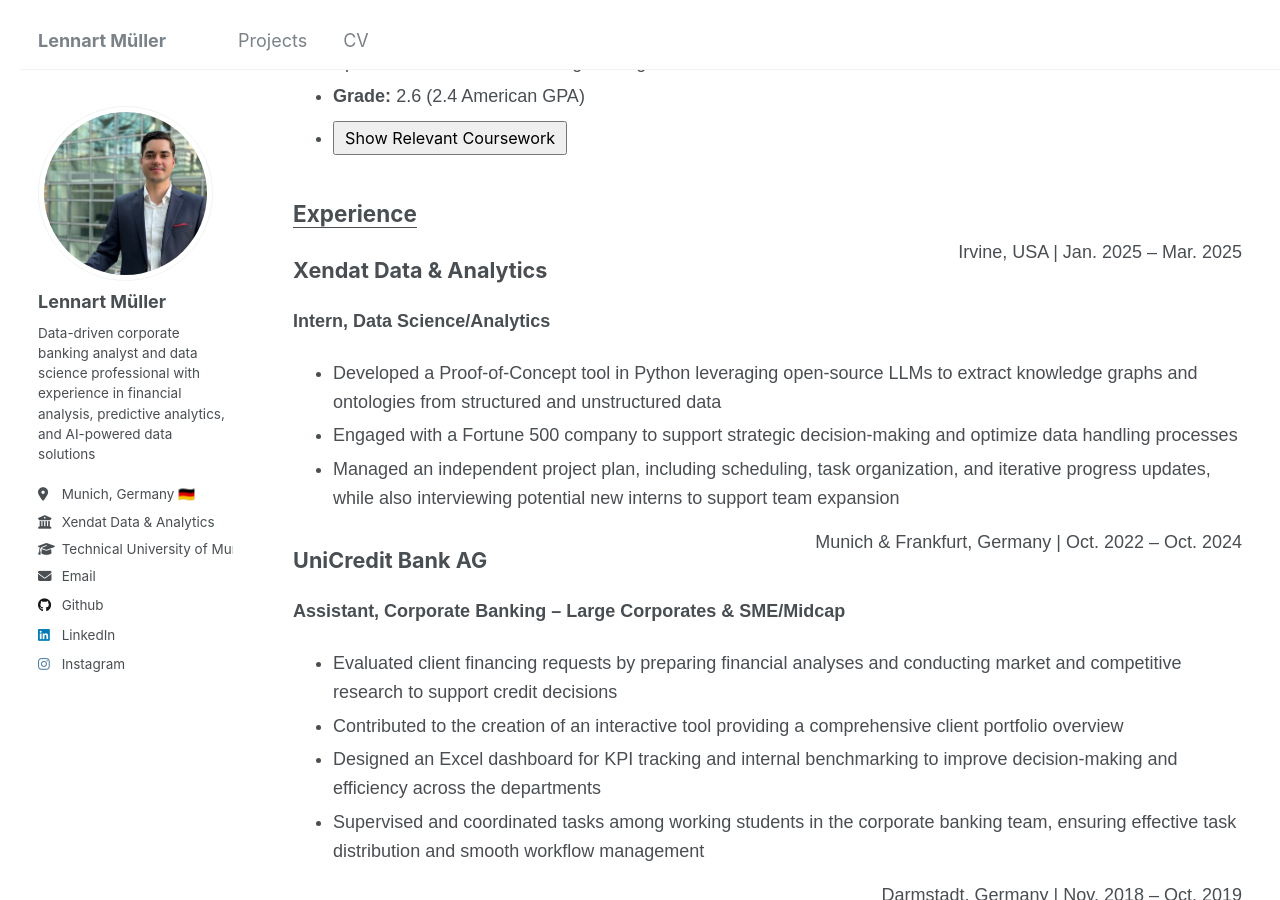
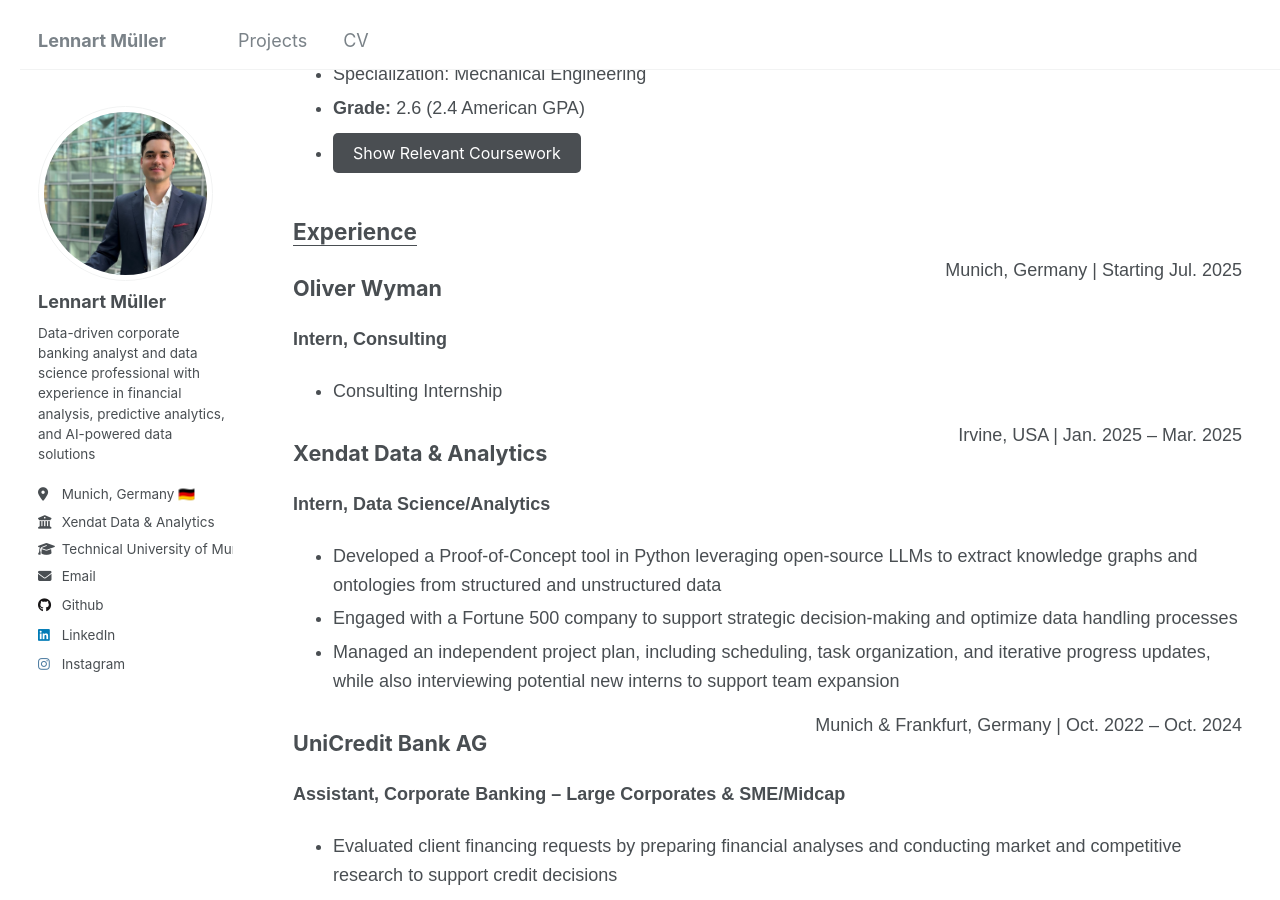
Before and after one commit to lennartmueller123/lennartmueller123.github.io, a Jekyll site: the page built from _pages/cv.html, in a window 1280 px wide and 900 px high, scrolled down 771 px. Built offline with Jekyll 4.4.1, drawn with Linux system fonts in a browser that asks for light colours.

Commit message:
Update cv.html
Align Bottoms and Drop downs + Adding OW internship

```diff
--- a/_pages/cv.html
+++ b/_pages/cv.html
@@ -75,7 +75,7 @@
                 <li>Part of my exchange semester</li>
                 <li><strong>Grade: </strong>4.0  (1.0 German GPA)</li>
                 <li>
-                  <button onclick="toggleDropdown('uci-courses')" style="margin-top: 5px; padding: 5px 10px; font-size: 0.9em; cursor: pointer;">
+                  <button onclick="toggleDropdown('uci-courses')" style="margin-top: 5px; padding: 10px 20px; background-color: #4A4E52; color: white; border: none; border-radius: 5px; font-size: 16px; cursor: pointer;">
                     Show Relevant Coursework
                   </button>
                   <ul id="uci-courses" style="display: none; margin-top: 5px;">
@@ -100,7 +100,7 @@
                 <li>Specialization: Finance & Accounting / Computer Engineering</li>
                 <li><strong>Grade: </strong>1.2   (3.8 American GPA)</li>
                 <li>
-                  <button onclick="toggleDropdown('tum-courses')" style="margin-top: 5px; padding: 5px 10px; font-size: 0.9em; cursor: pointer;">
+                  <button onclick="toggleDropdown('tum-courses')" style="margin-top: 5px; padding: 10px 20px; background-color: #4A4E52; color: white; border: none; border-radius: 5px; font-size: 16px; cursor: pointer;">
                     Show Relevant Coursework
                   </button>
                   <div id="tum-courses" style="display: none; margin-top: 10px;">
@@ -145,7 +145,7 @@
                 <li>Specialization: Mechanical Engineering</li>
                 <li><strong>Grade: </strong>2.6 (2.4 American GPA)</li>
                 <li>
-                  <button onclick="toggleDropdown('tud-courses')" style="margin-top: 5px; padding: 5px 10px; font-size: 0.9em; cursor: pointer;">
+                  <button onclick="toggleDropdown('tud-courses')" style="margin-top: 5px; padding: 10px 20px; background-color: #4A4E52; color: white; border: none; border-radius: 5px; font-size: 16px; cursor: pointer;">
                     Show Relevant Coursework
                   </button>
                   <div id="tud-courses" style="display: none; margin-top: 10px;">
@@ -180,6 +180,17 @@
 
     <div class="section experience">
         <h2><u>Experience</u></h2>
+
+        <div class="entry">
+            <div class="entry-header">
+                <h3>Oliver Wyman</h3>
+                <p>Munich, Germany | Starting Jul. 2025</p>
+            </div>
+            <p><strong>Intern, Consulting</strong></p>
+            <ul>
+                <li>Consulting Internship</li>
+            </ul>
+        </div>
 
         <div class="entry">
             <div class="entry-header">
@@ -244,7 +255,7 @@
               <li><strong>Tools: </strong>Python, Jupiter Notebook, Tableau</li>
               <li>200 hours of evaluated learning</li>
               <li>
-                <button onclick="toggleDropdown('google-certificate')" style="margin-top: 5px; padding: 5px 10px; font-size: 0.9em; cursor: pointer;">
+                <button onclick="toggleDropdown('google-certificate')" style="margin-top: 5px; padding: 10px 20px; background-color: #4A4E52; color: white; border: none; border-radius: 5px; font-size: 16px; cursor: pointer;">
                   Show Relevant Coursework
                 </button>
                 <ul id="google-certificate" style="display: none; margin-top: 5px;">
@@ -259,7 +270,7 @@
               <li>
                 <a href="https://www.credly.com/badges/40075db6-9ff5-4a3a-9b0e-abf4c5d01546/linked_in_profile"
                   target="_blank"
-                  style="margin-top: 5px; padding: 5px 10px; font-size: 0.9em; cursor: pointer;">
+                  style="margin-top: 5px; padding: 10px 20px; background-color: #4A4E52; color: white; border: none; border-radius: 5px; font-size: 16px; cursor: pointer;">
                   Show Certificate
                 </a>
               </li>
```
